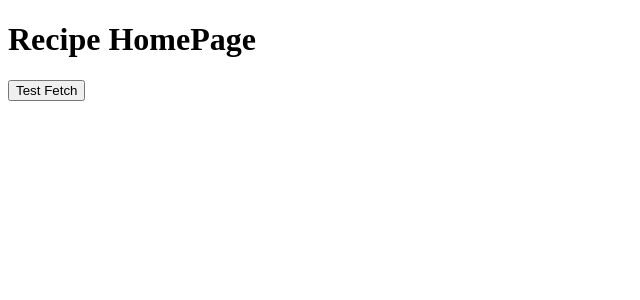
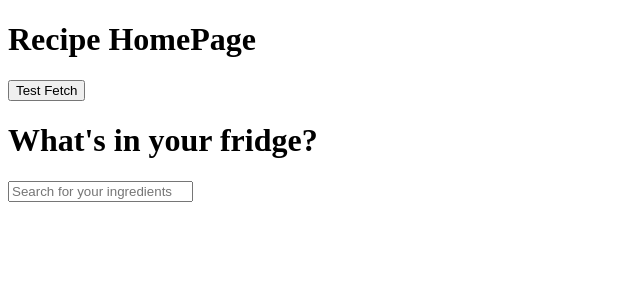
Before and after one commit to alexalfadel/recipeSearch, a React (Create React App) app: page / in a window 1280 px wide. Shown: the top 300 px of the page, without its empty margins (0-640 px from the left). Built offline with nearby package versions, Linux system fonts and the light colour scheme; no server answers.

Commit message:
working on search bar

```diff
--- a/src/Data/ingedients.js
+++ b/src/Data/ingedients.js
@@ -1,4 +1,4 @@
-const ingredientsArray = [
+export let ingredientsData = [
   "acorn squash",
   "adobo sauce",
   "agave nectar",
--- a/src/components/HomePage/index.js
+++ b/src/components/HomePage/index.js
@@ -1,6 +1,7 @@
 import { getRecipes } from "../../store/recipes"
 import { useDispatch } from "react-redux"
 import { getIngredients } from '../../store/ingredients'
+import SearchPage from "../SearchPage"
 
 function HomePage() {
     const dispatch = useDispatch()
@@ -23,6 +24,7 @@ function HomePage() {
             <h1>Recipe HomePage</h1>
             <button onClick={fetchTest}>Test Fetch</button>
             {/* <button onClick={fetchTest}> Test Ingredients</button> */}
+            <SearchPage />
         </div>
     )
 }
--- a/src/components/SearchPage/index.js
+++ b/src/components/SearchPage/index.js
@@ -1,3 +1,72 @@
+import { ingredientsData } from "../../Data/ingedients";
+import { useState } from "react";
+import { useEffect } from "react";
+
 function SearchPage() {
+  const [ingredientsShown, setIngredientsShown] = useState([]);
+  const [searchTerm, setSearchTerm] = useState("");
+  const [selectedIngredients, setSelectedIngredients] = [];
 
+  useEffect(() => {}, [ingredientsShown]);
+
+  const addIngredient = (ingredient) => {
+    const updatedIngredients = [...selectedIngredients, ingredient];
+    setSelectedIngredients(updatedIngredients);
+    ingredientsData = ingredientsData.filter(
+      (currentIngredient) => ingredient !== currentIngredient
+    );
+  };
+
+  const removeIngredient = (ingredient) => {
+    const updatedIngredients = selectedIngredients.filter(
+      (currentIngredient) => currentIngredient !== ingredient
+    );
+    setSelectedIngredients(updatedIngredients);
+    ingredientsData = [...ingredientsData, ingredient];
+  };
+
+  const ingredients = [];
+
+  for (let i = 0; i < ingredientsShown.length; i++) {
+    const ingredient = ingredientsShown[i];
+    const ingredientElement = (
+      <li>
+        <p onClick={(e) => addIngredient(ingredient)}>{ingredient}</p>
+      </li>
+    );
+    ingredients.push(ingredient);
+  }
+
+  console.log(selectedIngredients, "----selectedIngredients");
+
+  return (
+    <div>
+      <h1>What's in your fridge?</h1>
+      <form>
+        <input
+          value={searchTerm}
+          placeholder="Search for your ingredients"
+          onChange={(e) => {
+            if (e.target.value.length === 0) {
+              setIngredientsShown([]);
+              setSearchTerm('')
+            } else {
+              console.log("---onchange----");
+              console.log(e.target.value);
+              setSearchTerm(e.target.value);
+              console.log(searchTerm, "----searchTerm");
+              const filteredIngredients = ingredientsData.filter((ingredient) =>
+                ingredient.startsWith(searchTerm.toLowerCase())
+              );
+              setIngredientsShown(filteredIngredients);
+              console.log(filteredIngredients, "----filteredIngredients");
+            }
+          }}
+        ></input>
+        <div>{ingredients}</div>
+      </form>
+    </div>
+  );
 }
+
+export default SearchPage;
```
